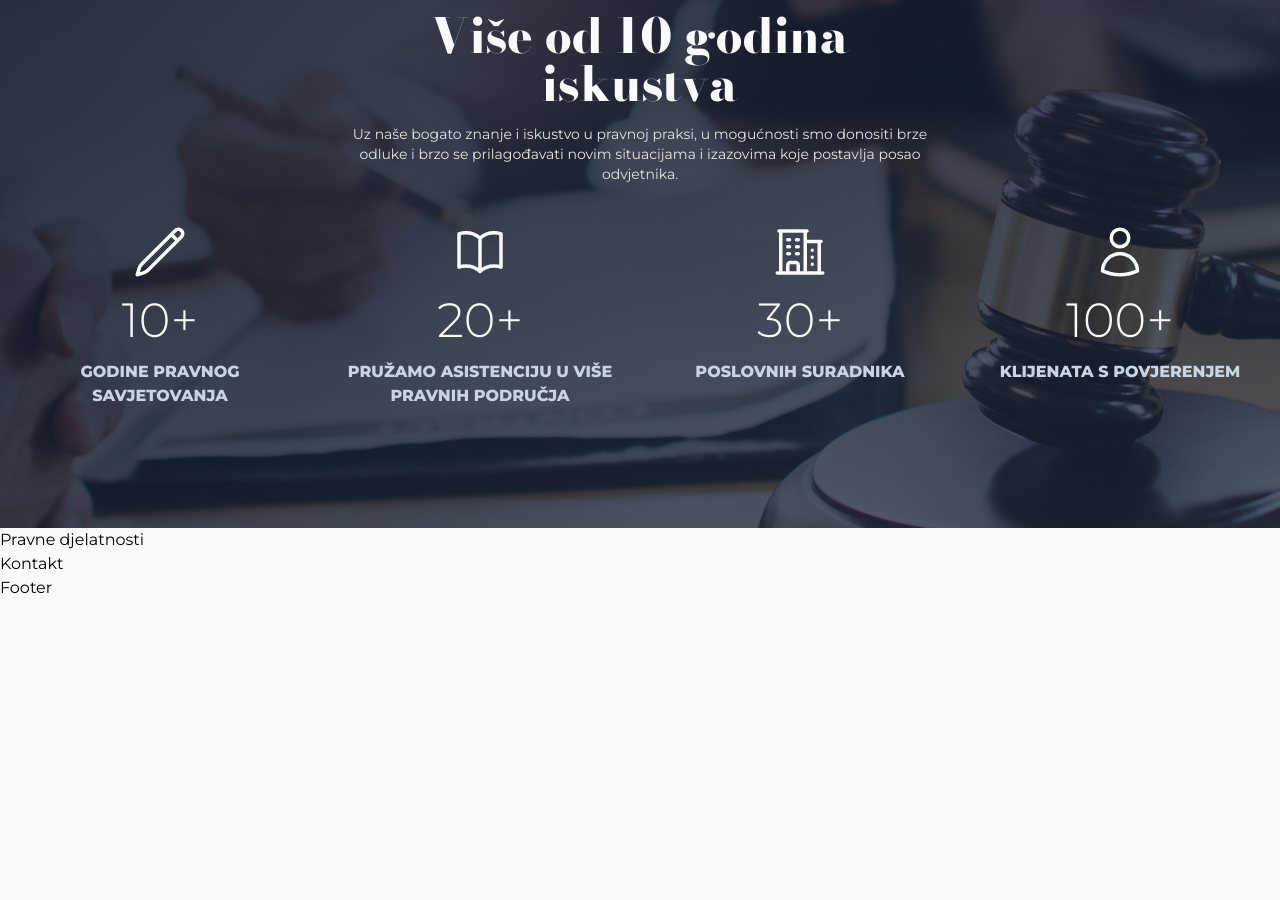
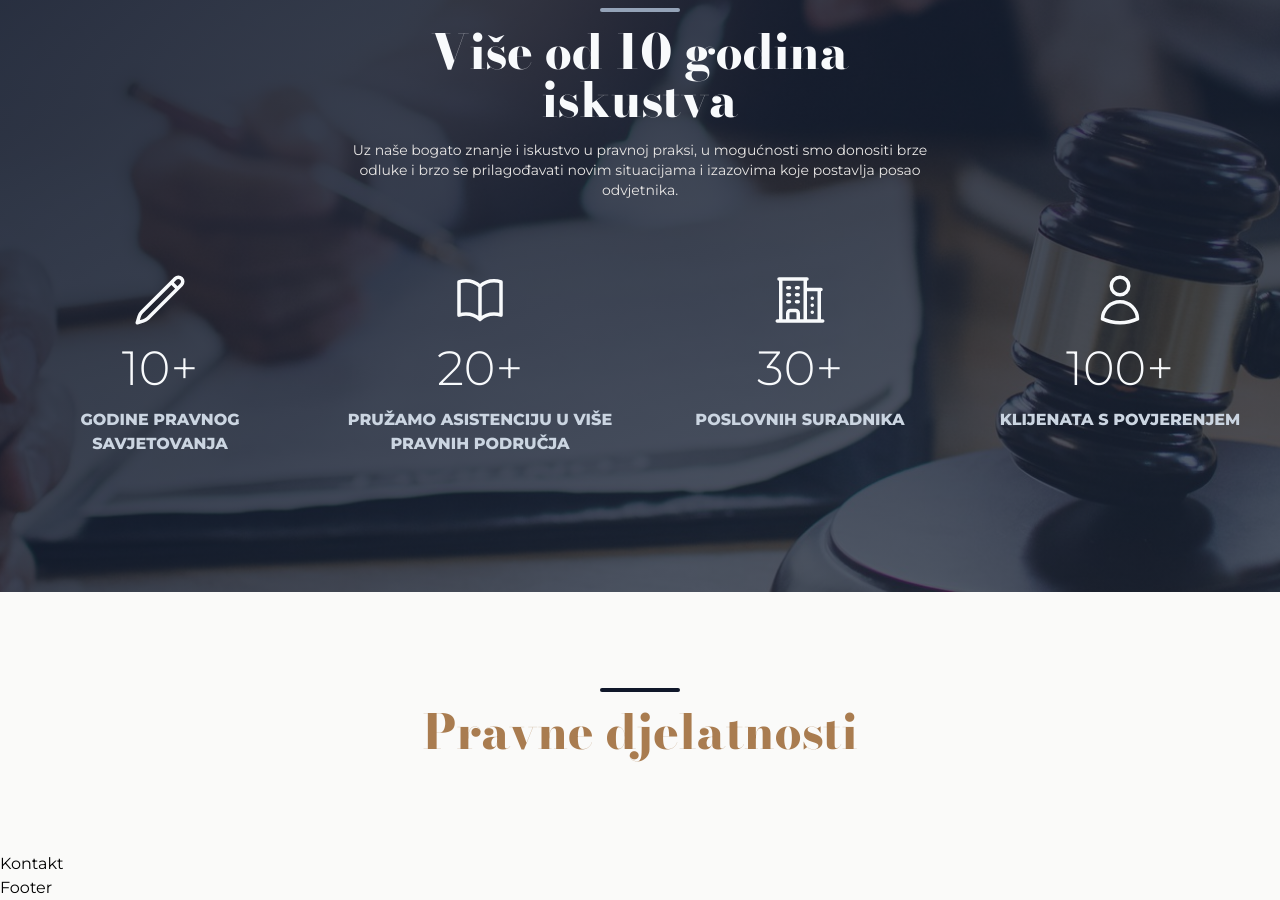
Before and after one commit to MilicTG/bakovic_law, a Next.js app: page / in a window 1280 px wide. Shown: the part 1620-2520 px from the top of the page. Before the commit the page ends 2220 px from the top, so only its background shows below. Built offline with nearby package versions, Linux system fonts and the light colour scheme.

Commit message:
Section titile

```diff
--- a/components/sections/ExperienceSection.tsx
+++ b/components/sections/ExperienceSection.tsx
@@ -3,7 +3,7 @@ import {PencilIcon, BookOpenIcon, BuildingOffice2Icon, UserIcon} from "@heroicon
 
 function ExperienceSection() {
     return (
-        <section className="w-full bg-law-bck-two px-4 py-20 bg-cover bg-center ">
+        <section className="w-full bg-law-bck-two px-4 py-24 bg-cover bg-center ">
             <div className="container mx-auto flex flex-col justify-center items-center">
                 <SectionTitleWithDescription title="Više od 10 godina iskustva"
                                              description="Uz naše bogato znanje i iskustvo u pravnoj praksi, u mogućnosti smo donositi brze odluke i brzo se prilagođavati novim situacijama i izazovima koje postavlja posao odvjetnika."/>
--- a/components/sections/PracticesSection.tsx
+++ b/components/sections/PracticesSection.tsx
@@ -1,7 +1,11 @@
+import {SectionTitle} from "@/components";
+
 function PracticesSection(){
     return (
-        <section className="w-full">
-            Pravne djelatnosti
+        <section className="w-full py-24">
+            <div className="container mx-auto px-4 flex flex-col items-center">
+                <SectionTitle title="Pravne djelatnosti"/>
+            </div>
         </section>
     )
 }
--- a/components/titles/SectionTitle.tsx
+++ b/components/titles/SectionTitle.tsx
@@ -1,7 +1,16 @@
-function SectionTitle() {
-    return (<div>
-        title
-    </div>)
+interface SectionTitleProps{
+    title: string
+}
+
+function SectionTitle(props: SectionTitleProps) {
+    return (
+        <div className="w-full xl:w-2/4 flex flex-col px-4 justify-center items-center">
+            <div className="w-20 h-1 bg-slate-900 rounded-2xl"/>
+            <h3 className="text-4xl xl:text-5xl text-primary-color text-center font-serif font-bold mt-4">
+                {props.title}
+            </h3>
+        </div>
+    )
 }
 
 export default SectionTitle
--- a/components/titles/SectionTitleWithDescription.tsx
+++ b/components/titles/SectionTitleWithDescription.tsx
@@ -7,10 +7,10 @@ function SectionTitleWithDescription(props: SectionTitleWithDescription) {
     return (
         <div className="w-full xl:w-2/4 flex flex-col px-4 justify-center items-center">
             <div className="w-20 h-1 bg-slate-400 rounded-2xl"/>
-            <h3 className="text-4xl xl:text-5xl text-slate-50 text-center font-serif font-bold my-4">
+            <h3 className="text-4xl xl:text-5xl text-slate-50 text-center font-serif font-bold mt-4">
                 {props.title}
             </h3>
-            <p className="text-sm text-stone-200 text-center">
+            <p className="mt-4 mb-8 text-sm text-stone-200 text-center">
                 {props.description}
             </p>
         </div>
```
